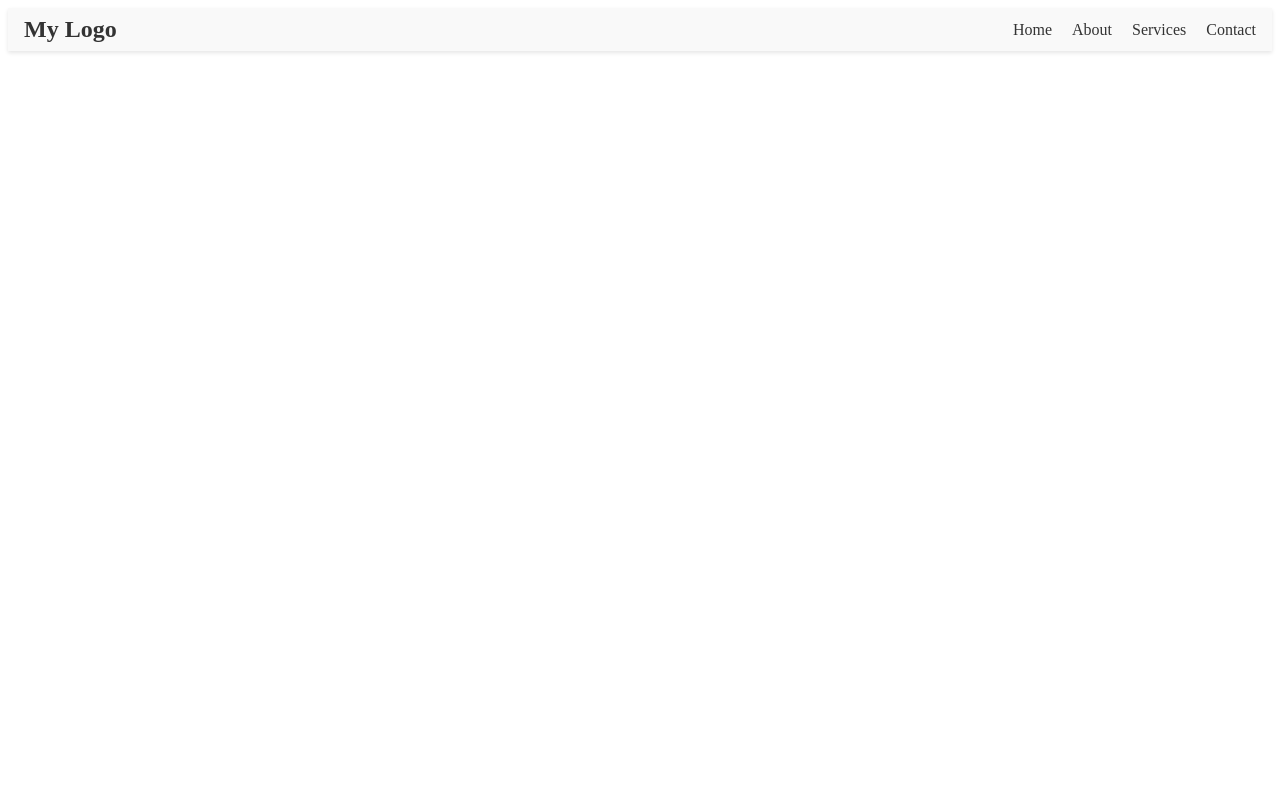
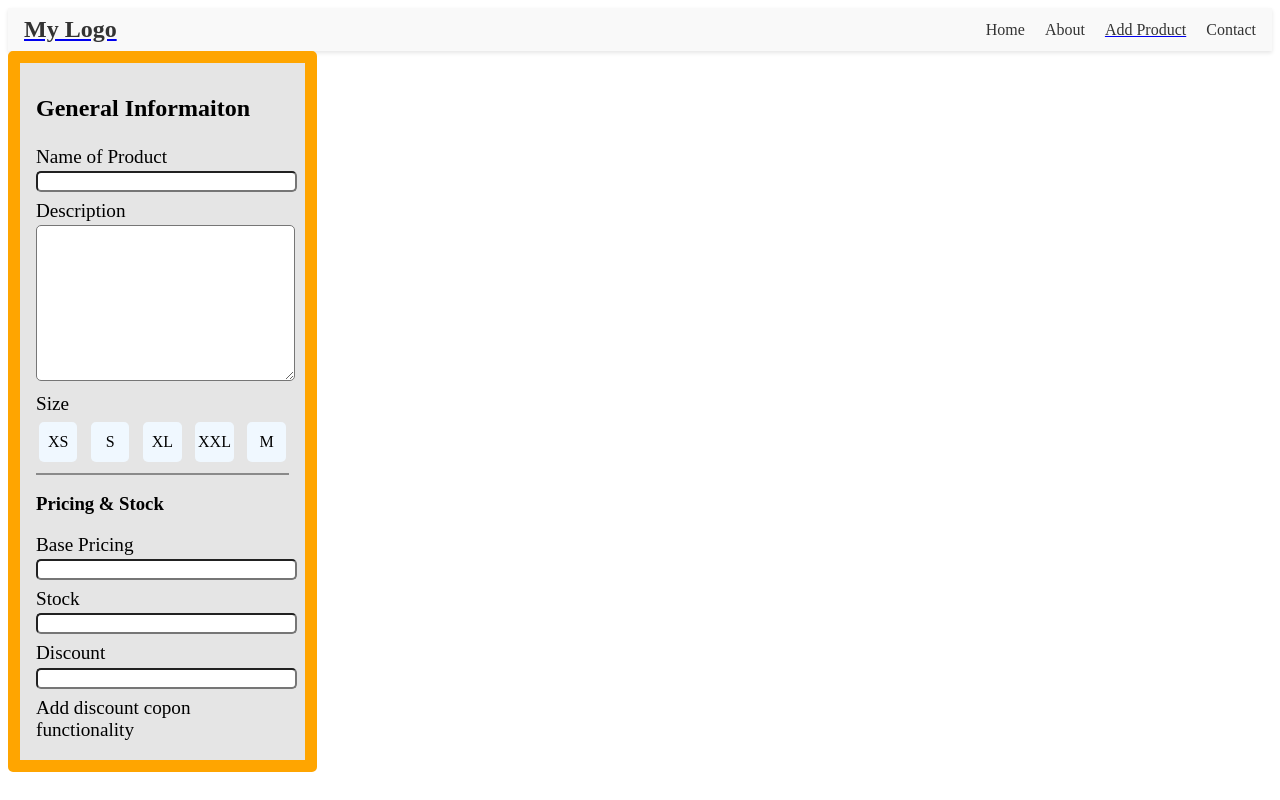
Before and after one commit to UltimateGuruBhutta/shopapp, a React (Vite) app: page /AddProduct in a window 1280 px wide. Built offline with nearby package versions, Linux system fonts and the light colour scheme; a web font is replaced by a local one.

Commit message:
InsertProductInfo

```diff
--- a/src/App.jsx
+++ b/src/App.jsx
@@ -21,6 +21,7 @@ import HomePage from "./Pages/jsx/HomePage";
 
 import ProductDetailsPage from "./Pages/jsx/ProductDetailsPage";
 import CartPage from "./Pages/jsx/CartPage";
+import AddProduct from "./Pages/jsx/AddProduct";
 
 function App() {
   // const [count, setCount] = useState(0)
@@ -36,6 +37,9 @@ function App() {
             element={<ProductDetailsPage />}
           />
           <Route path="/CartPage" element={<CartPage />} />
+          <Route path="/AddProduct" element={<AddProduct/>} />
+
+
         </Routes>
       </BrowserRouter>
     </>
--- /dev/null
+++ b/src/Pages/jsx/AddProduct.jsx
@@ -0,0 +1,15 @@
+import InsertProdInfo from "../../components/jsx/InsertProdInfo"
+import css from "../styles/AddProduct.module.css"
+
+
+const AddProduct = () => {
+  return (
+    <>
+
+    <InsertProdInfo/>
+
+    </>
+  )
+}
+
+export default AddProduct
--- /dev/null
+++ b/src/components/jsx/InsertProdInfo.jsx
@@ -0,0 +1,78 @@
+import css from "../styles/InsertProdInfo.module.css";
+
+const InsertProdInfo = () => {
+  return (
+    <>
+      <div className={css.container}>
+        <span className={css.header}>General Informaiton</span>
+        <div>
+          <label htmlFor="name" className={css.tags}>
+            Name of Product
+          </label>
+          <input type="text" id="name" className={`${css.w}`} />
+
+          <label htmlFor="desc" className={css.tags}>
+            Description
+          </label>
+          <textarea
+            id="desc"
+            cols="30"
+            rows="10"
+            className={`${css.w}`}
+          ></textarea>
+
+
+
+          <div >
+            <span  className={`${css.tags}`}>Size</span>
+
+            <div className={`${css.sizeBox}`}>
+              <div className={`${css.mbtns}`}>XS</div>
+              <div className={`${css.mbtns}`}>S</div>
+              <div className={`${css.mbtns}`}>XL</div>
+              <div className={`${css.mbtns}`}>XXL</div>
+              <div className={`${css.mbtns}`}>M</div>
+            </div>
+          </div>
+
+
+
+          <h3>Pricing & Stock</h3>
+
+          <div>
+            <label htmlFor="basePrice" className={css.tags}>
+              Base Pricing
+            </label>
+            <input
+              type="text"
+              id="basePrice"
+              name="basePrice"
+              className={`${css.w}`}
+            />
+
+            <label htmlFor="stock" className={css.tags}>
+              Stock
+            </label>
+            <input
+              className={`${css.w}`}
+              type="text"
+              id="stock"
+              name="basePrice"
+            />
+
+            <label className={css.tags} htmlFor="discount">Discount</label>
+            <input
+              className={`${css.w}`}
+              type="text"
+              id="discount"
+              name="basePrice"
+            />
+            <span className={css.tags}>Add discount copon functionality</span>
+          </div>
+        </div>
+      </div>
+    </>
+  );
+};
+
+export default InsertProdInfo;
--- a/src/components/jsx/NavBar.jsx
+++ b/src/components/jsx/NavBar.jsx
@@ -1,16 +1,16 @@
 
 import styles from '../styles/navbar.module.css'; // Import CSS Modules styles
-
+import { Link } from 'react-router-dom';
 const Navbar = () => {
   return (
     <nav className={styles.navbar}>
       <div className={styles.logo}>
-        <h1>My Logo</h1>
+       <Link to="/"> <h1>My Logo</h1></Link>
       </div>
       <ul className={styles.navigationList}>
         <li><a href="#">Home</a></li>
         <li><a href="#">About</a></li>
-        <li><a href="#">Services</a></li>
+       <Link to={"/AddProduct"} ><li><a href="#">Add Product</a></li></Link>
         <li><a href="#">Contact</a></li>
       </ul>
     </nav>
--- /dev/null
+++ b/src/components/styles/InsertProdInfo.module.css
@@ -0,0 +1,52 @@
+.container {
+  display: flex;
+  flex-direction: column;
+  justify-content: start;
+  align-items: start;
+  padding: 1rem;
+  backdrop-filter: blur(25%);
+  background-color: rgba(0, 0, 0, 0.1);
+  border-radius: 5px;
+  border: 1vw solid orange;
+  width: 20%;
+  height: auto;
+}
+
+.header {
+  font-size: 1.5rem;
+  font-weight: 800;
+  margin-block: 2vh;
+}
+
+.tags {
+  display: block;
+  font-size: 1.2rem;
+  font-weight: 500;
+  margin-top: 1vh;
+  margin-bottom: 0.4vh;
+}
+
+.sizeBox {
+  display: flex;
+  flex-direction: row;
+  justify-content: space-between;
+  align-items: start;
+  border-bottom: 2px solid rgba(0, 0, 0, 0.4);
+  padding-bottom: 1vh;
+  margin-bottom: 1vh;
+  width: 100%;
+}
+.w {
+  width: 100%;
+  border-radius: 5px;
+}
+
+.mbtns {
+  background-color: aliceblue;
+  border-radius: 5px;
+  display: grid;
+  place-items: center;
+  width: 3vw;
+  height: 5vh;
+  margin: 3px 3px 3px;
+}
```
Also changed, not shown: src/Pages/styles/AddProduct.module.css (added).
